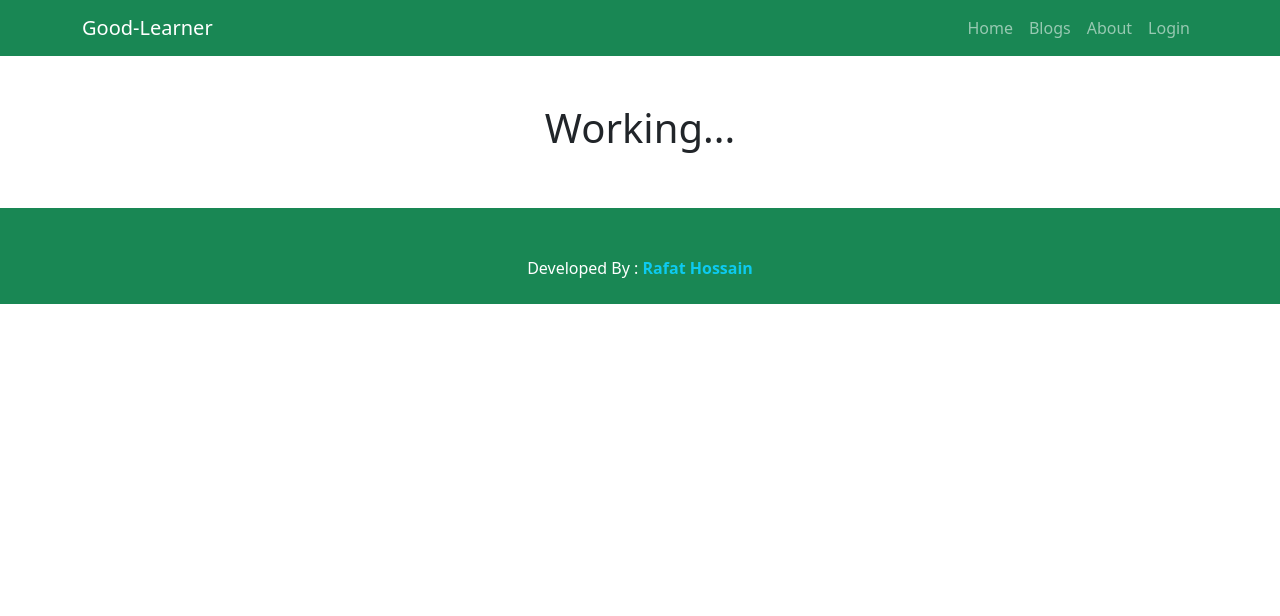
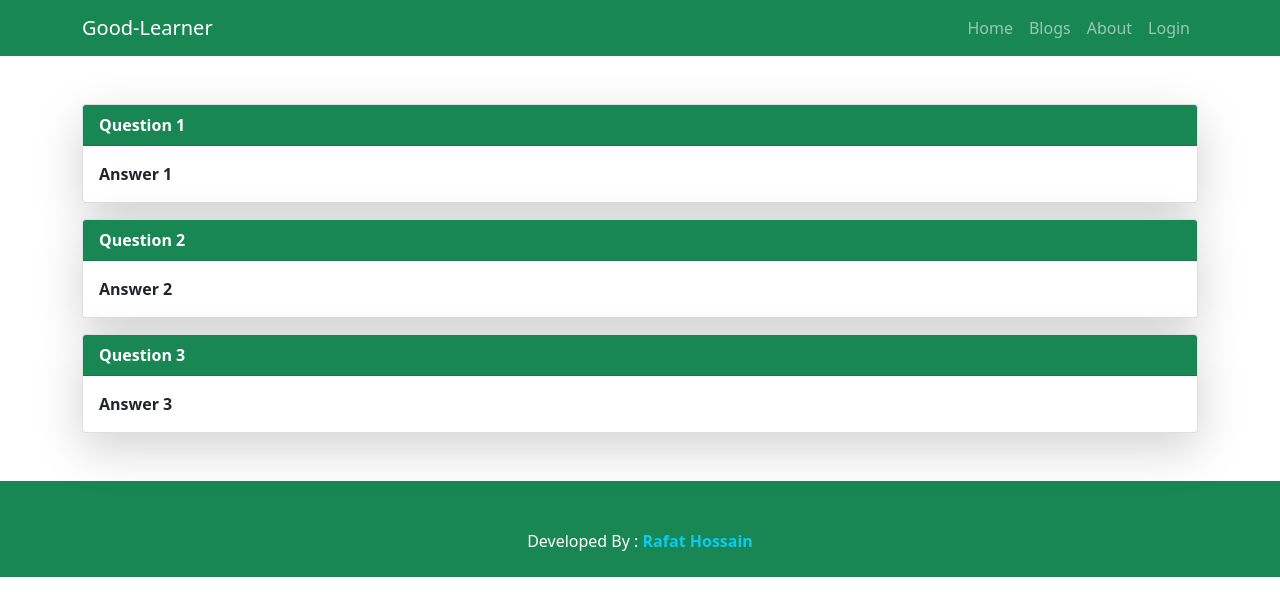
Before and after one commit to Rafat-Web-Developer/good-learner, a React (Create React App) app: page /blogs in a window 1280 px wide. Shown: the top 616 px of the page. Built offline with nearby package versions, Linux system fonts and the light colour scheme.

Commit message:
Blog Component Design>

```diff
--- a/src/Pages/Blogs/Blogs.js
+++ b/src/Pages/Blogs/Blogs.js
@@ -1,10 +1,34 @@
 import React from "react";
+import { Container } from "react-bootstrap";
+import Question from "./Ouestion/Question";
+
+const questions = [
+  {
+    id: 1,
+    question: "Question 1",
+    answer: "Answer 1",
+  },
+  {
+    id: 2,
+    question: "Question 2",
+    answer: "Answer 2",
+  },
+  {
+    id: 3,
+    question: "Question 3",
+    answer: "Answer 3",
+  },
+];
 
 const Blogs = () => {
   return (
-    <div className="text-center py-5">
-      <h1>Working...</h1>
-    </div>
+    <section className="my-5">
+      <Container>
+        {questions.map((question) => (
+          <Question key={question.id} question_details={question}></Question>
+        ))}
+      </Container>
+    </section>
   );
 };
 
--- /dev/null
+++ b/src/Pages/Blogs/Ouestion/Question.js
@@ -0,0 +1,18 @@
+import React from "react";
+import { Card } from "react-bootstrap";
+
+const Question = ({ question_details }) => {
+  const { question, answer } = question_details;
+  return (
+    <Card className="my-3 shadow-lg">
+      <Card.Header className="fw-bold bg-success text-white">
+        {question}
+      </Card.Header>
+      <Card.Body>
+        <Card.Text className="fw-bold">{answer}</Card.Text>
+      </Card.Body>
+    </Card>
+  );
+};
+
+export default Question;
```
